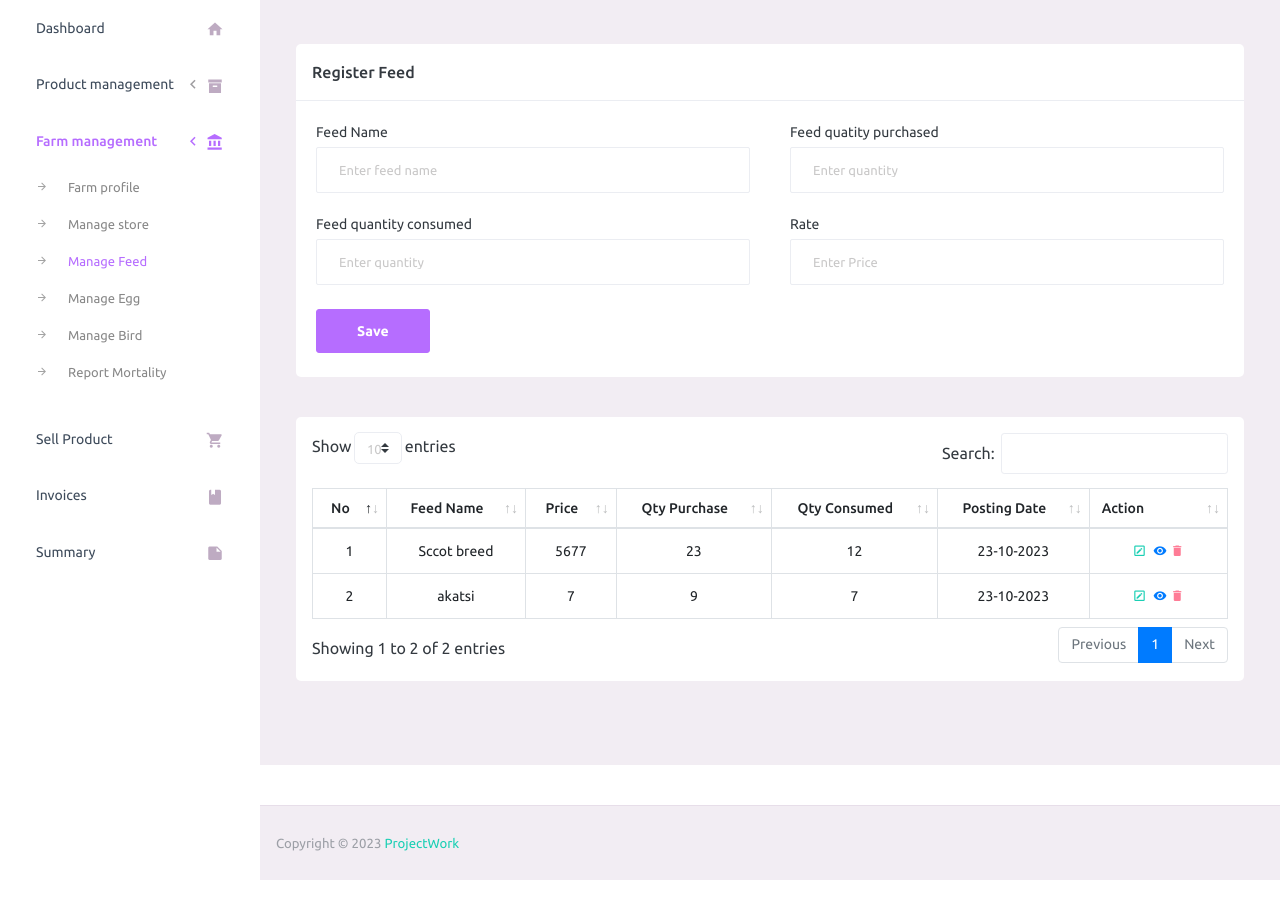
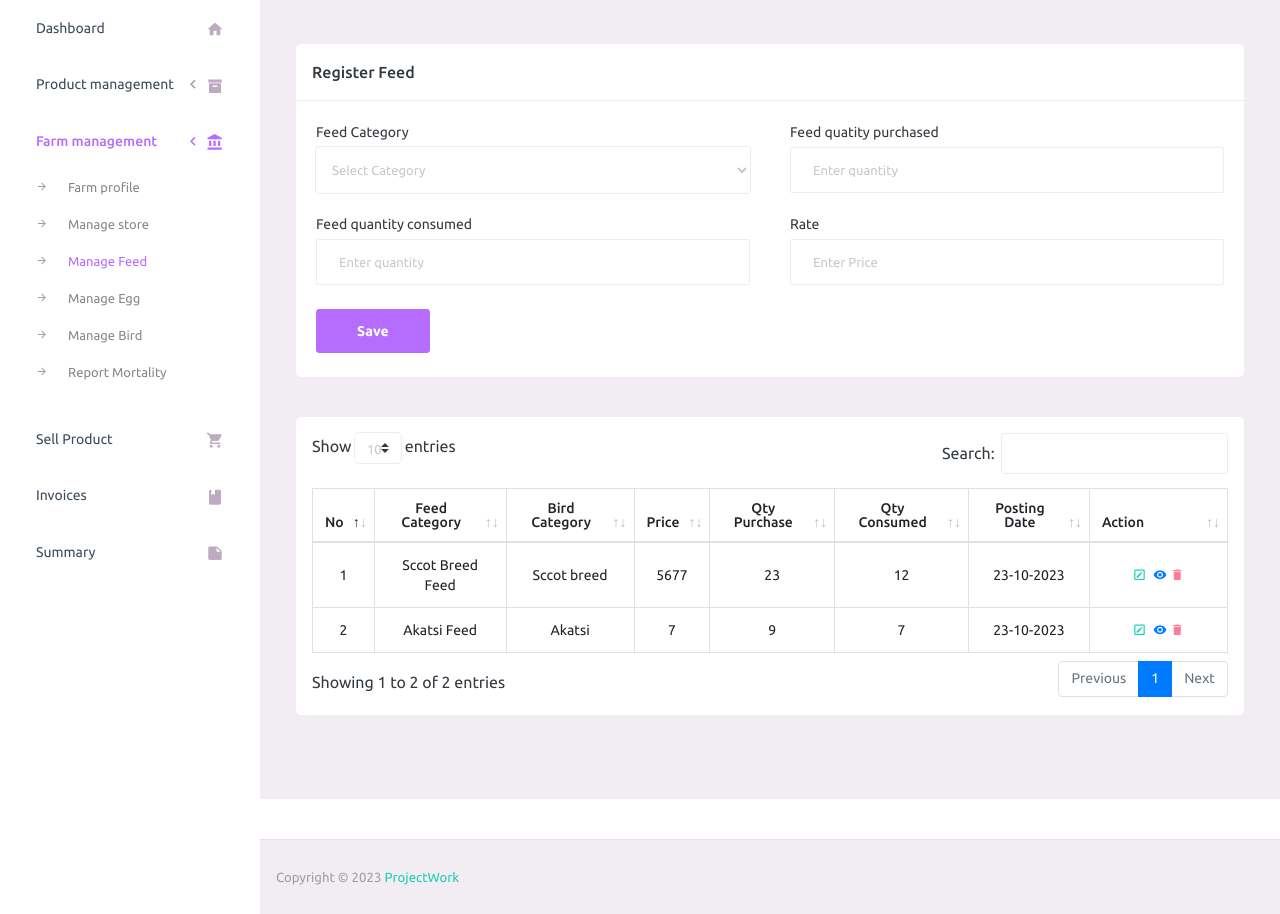
Before and after one commit to MatrixMe00/Farm-Management-System, a PHP site: page /feed.php in a window 1280 px wide. Shown: the part 70-984 px from the top of the page. Before the commit the page ends 950 px from the top, so only its background shows below. Run offline with PHP 8.4, Linux system fonts and the light colour scheme; the visitor is signed in with stand-in values (Sample User, id 1); data comes from the database, SQL or seed files in the repository; some libraries are stand-ins or nearby versions.

Commit message:
Update feed.php

```diff
--- a/feed.php
+++ b/feed.php
@@ -8,6 +8,10 @@ if(isset($_POST['save']))
   $qtyPurchase=$_POST['feedNum'];
   $qtyConsume=$_POST['consume'];
   $rate=$_POST['price'];
+
+  if($qtyPurchase < $qtyConsume){
+    echo '<script>alert("Quantity consumed is beyond quantity purchased")</script>';
+  }else{
     $sql="insert into tblfeed(FeedName,QtyPurchase,qtyConsume,price)values(:feed,:feedNum,:consume,:price)";
     $query=$dbh->prepare($sql);
     $query->bindParam(':feed',$feedName,PDO::PARAM_STR);
@@ -19,11 +23,11 @@ if(isset($_POST['save']))
     if ($LastInsertId>0)
     {
       echo '<script>alert("Registered successfully")</script>';
-    echo "<script>window.location.href ='feed.php'</script>";
     }
     else
     {
       echo '<script>alert("Something Went Wrong. Please try again")</script>';
+    }
   }
 }
 if(isset($_GET['del'])){
@@ -57,8 +61,14 @@ if(isset($_GET['del'])){
                 <form class="forms-sample" method="post" enctype="multipart/form-data" class="form-horizontal">
                   <div class="row ">
                   <div class="form-group col-md-6">
-                      <label for="exampleInputName1">Feed Name </label>
-                      <input type="text" name="feed" class="form-control" value="" id="product" placeholder="Enter feed name" required>
+                      <label for="exampleInputName1">Feed Category </label>
+                      <select name="feed" id="product" class="form-control" required>
+                        <option value="">Select Category</option>
+                        <option value="broiler">Broiler Feed</option>
+                        <option value="kuroiler">Kuroiler Feed</option>
+                        <option value="layer">Layer Feed</option>
+                        <option value="chick">Chick Feed</option>
+                      </select>
                     </div>
                     <div class="form-group col-md-6">
                       <label for="exampleInputName1">Feed quatity purchased</label>
@@ -68,13 +78,12 @@ if(isset($_GET['del'])){
                   <div class="row ">
                     <div class="form-group col-md-6">
                       <label for="exampleInputName1">Feed quantity consumed</label>
-                      <input type="number" name="consume" value="" placeholder="Enter quantity" class="form-control" id="price">
+                      <input type="number" name="consume" value="" placeholder="Enter quantity" class="form-control" id="price" required>
                     </div>
                     <div class="form-group col-md-6">
                       <label for="exampleInputName1">Rate</label>
                       <input type="number" name="price" value="" placeholder="Enter Price" class="form-control" id="price"required>
                     </div>
-
                   </div>
                   <button type="submit" style="float: left;" name="save" class="btn btn-primary  mr-2 mb-4">Save</button>
                 </form>
@@ -134,7 +143,8 @@ if(isset($_GET['del'])){
                   <thead>
                     <tr>
                       <th class="text-center">No</th>
-                      <th class="text-center">Feed Name</th>
+                      <th class="text-center">Feed Category</th>
+                      <th class="text-center">Bird Category</th>
                       <th class="text-center"> Price</th>
                       <th class="text-center"> Qty Purchase</th>
                       <th class="text-center"> Qty Consumed</th>
@@ -155,15 +165,16 @@ if(isset($_GET['del'])){
                       {
                         ?>
                         <tr>
-                          <td class="text-center"><?php echo htmlentities($cnt);?></td>
-                          <td class="text-center"><?php  echo htmlentities($row->FeedName);?></td>
-                          <td class="text-center"><?php  echo htmlentities($row->price);?></td>
-                          <td class="text-center"><?php  echo htmlentities($row->QtyPurchase);?></td>
-                          <td class="text-center"><?php  echo htmlentities($row->qtyConsume);?></td>
-                          <td class="text-center"><?php  echo htmlentities(date("d-m-Y", strtotime($row->PostingDate)));?></td>
-                          <td class=" text-center"><a href="#"  class=" edit_data4" id="<?php echo  ($row->id); ?>" title="click to edit"><i class="mdi mdi-pencil-box-outline text-success" aria-hidden="true"></i></a>
-                            <a href="#"  class=" edit_data5" id="<?php echo  ($row->id); ?>" title="click to view">&nbsp;<i class="mdi mdi-eye" aria-hidden="true"></i></a>
-                            <a href="feed.php?del=<?php echo ($row->id);?>" data-toggle="tooltip" data-original-title="Delete" onclick="return confirm('Do you really want to delete?');"> <i class="mdi mdi-delete text-danger"></i> </a>
+                          <td class="text-center"><?= $cnt ?></td>
+                          <td class="text-center"><?= ucwords($row->FeedName)." Feed" ?></td>
+                          <td class="text-center"><?= ucfirst($row->FeedName) ?></td>
+                          <td class="text-center"><?= $row->price ?></td>
+                          <td class="text-center"><?= $row->QtyPurchase ?></td>
+                          <td class="text-center"><?= $row->qtyConsume ?></td>
+                          <td class="text-center"><?= htmlentities(date("d-m-Y", strtotime($row->PostingDate)));?></td>
+                          <td class=" text-center"><a href="#"  class=" edit_data4" id="<?=  ($row->id); ?>" title="click to edit"><i class="mdi mdi-pencil-box-outline text-success" aria-hidden="true"></i></a>
+                            <a href="#"  class=" edit_data5" id="<?=  ($row->id); ?>" title="click to view">&nbsp;<i class="mdi mdi-eye" aria-hidden="true"></i></a>
+                            <a href="feed.php?del=<?= ($row->id);?>" data-toggle="tooltip" data-original-title="Delete" onclick="return confirm('Do you really want to delete?');"> <i class="mdi mdi-delete text-danger"></i> </a>
                           </td>
                         </tr>
                         <?php
```
Lines whose indentation alone changed are shown as unchanged.
